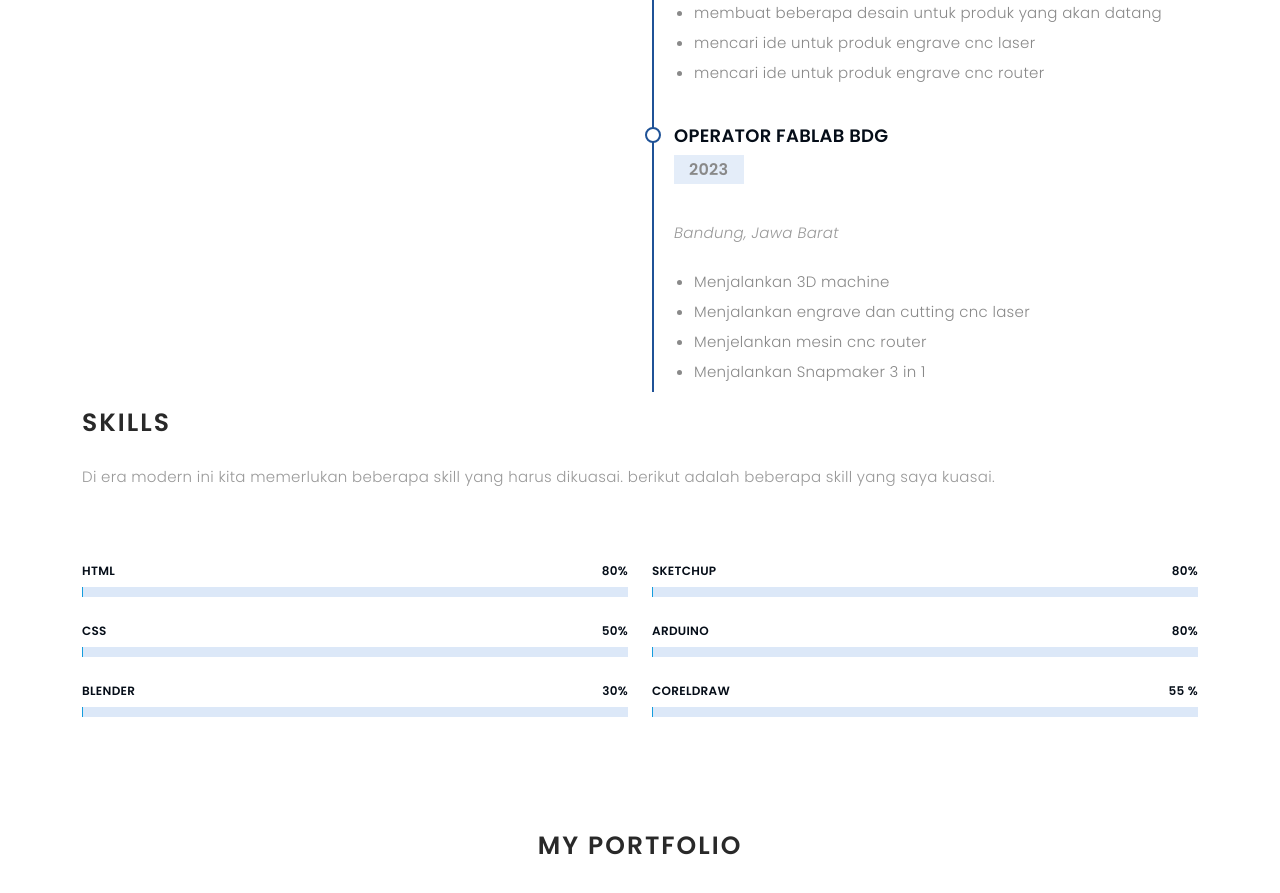
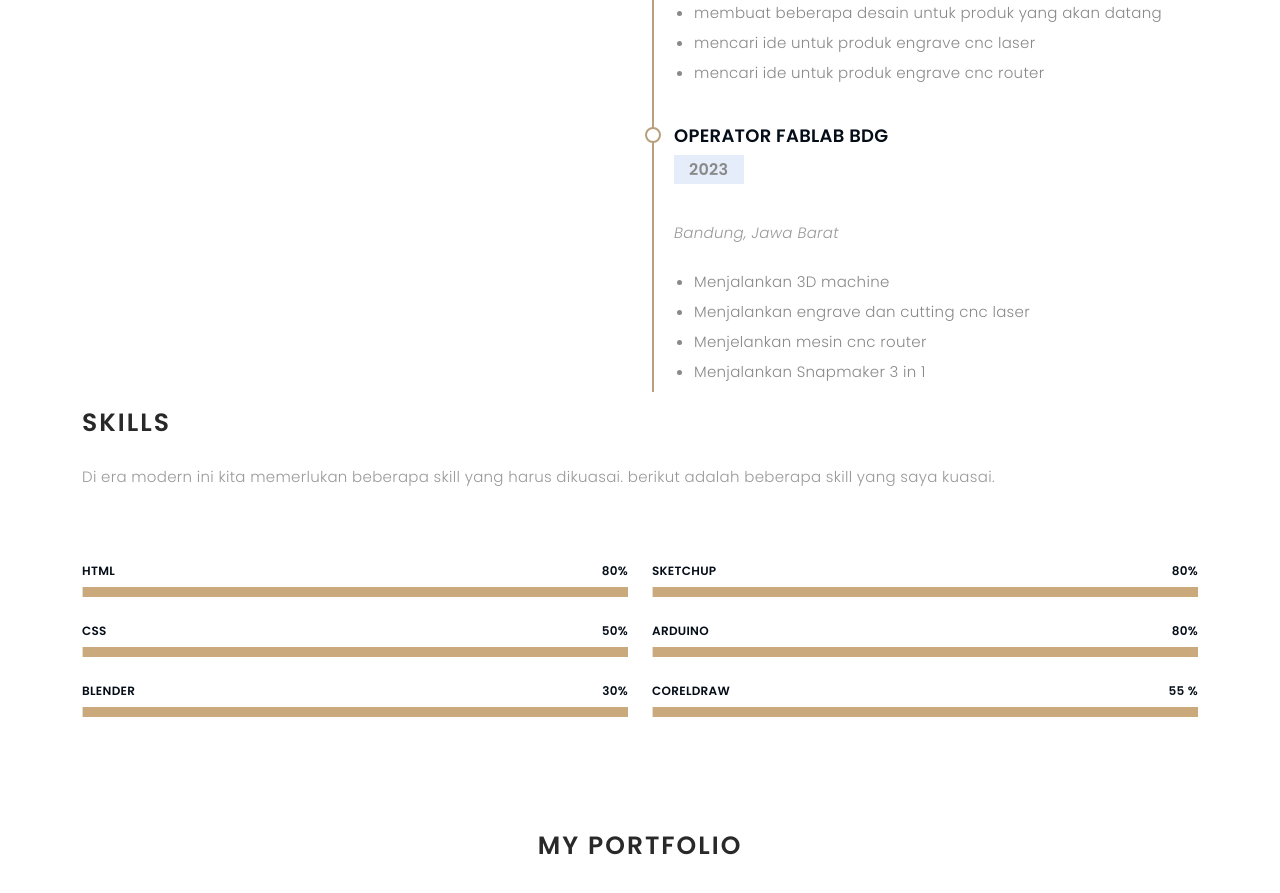
Before and after one commit to ronald-afk/Folio, a plain HTML site: page index.html in a window 1280 px wide. Shown: the part 3094-3987 px from the top of the page. Drawn offline with nearby package versions, Linux system fonts and the light colour scheme; a web font is replaced by a local one.

Commit message:
jowjfokwjof

```diff
--- a/assets/css/style.css
+++ b/assets/css/style.css
@@ -1559,7 +1559,7 @@ blockquote {
 .resume .resume-item {
   padding: 0 0 20px 20px;
   margin-top: -2px;
-  border-left: 2px solid #1f5297;
+  border-left: 2px solid #b8a07e;
   position: relative;
 }
 
@@ -1603,7 +1603,7 @@ blockquote {
   left: -9px;
   top: 0;
   background: #fff;
-  border: 2px solid #1f5297;
+  border: 2px solid #b8a07e;
 }
 
 .skills .progress {
@@ -1629,7 +1629,7 @@ blockquote {
 }
 
 .skills .progress-bar-wrap {
-  background: #dce8f8;
+  background: #caaa7d;
   height: 10px;
 }
 
@@ -1637,5 +1637,5 @@ blockquote {
   width: 1px;
   height: 10px;
   transition: 0.9s;
-  background-color: #149ddd;
-}
+  background-color: #e6ddd0;
+}
```
